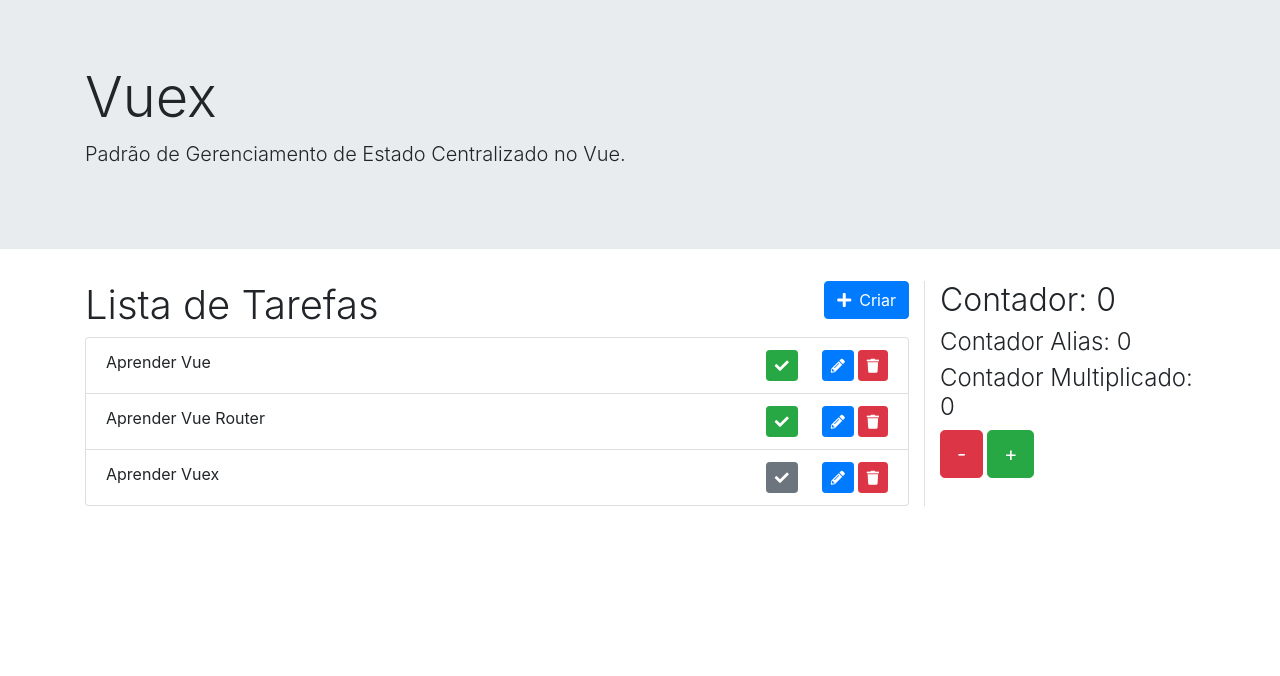
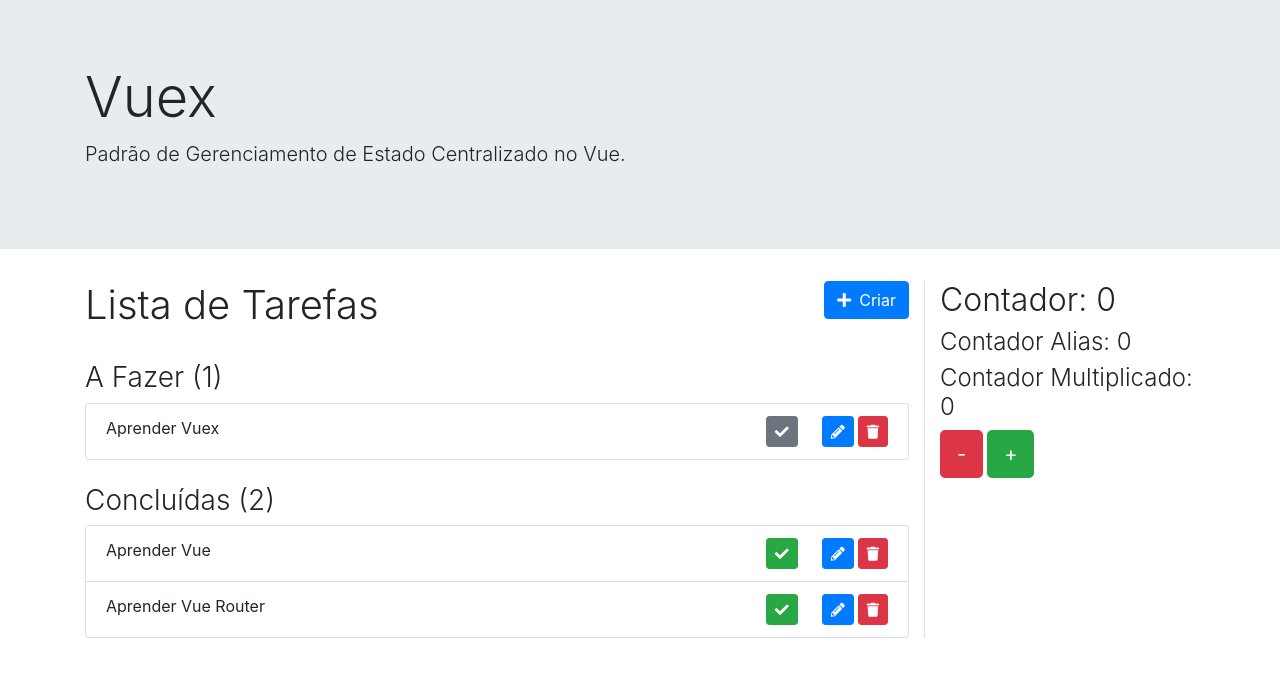
Before and after one commit to lourencofelipe/vue-vuex, a Vue app: page / in a window 1280 px wide. Shown: the top 676 px of the page. Built offline with nearby package versions, Linux system fonts and the light colour scheme.

Commit message:
Adding getters like properties

```diff
--- a/src/components/TarefasLista.vue
+++ b/src/components/TarefasLista.vue
@@ -15,15 +15,29 @@
             </div>
         </div>
 
-        <ul class="list-group" v-if="tarefas.length > 0">
+        <h3 class="font-weight-light mt-4">A Fazer ({{ $store.getters.tarefasAFazer.length }})</h3>
+
+        <ul class="list-group" v-if="$store.getters.tarefasAFazer.length > 0">
             <TarefasListaIten
-                v-for="tarefa in tarefas"
+                v-for="tarefa in $store.getters.tarefasAFazer"
                 :key="tarefa.id"
                 :tarefa="tarefa"
                 @editar="selecionarTarefaParaEdicao" />
         </ul>
 
-        <p v-else>Nenhuma tarefa criada.</p>
+        <p v-else>Nenhuma tarefa a fazer./p>
+
+            <h3 class="font-weight-light mt-4">Concluídas ({{ $store.getters.totalDeTarefasConcluidas }})</h3>
+
+        <ul class="list-group" v-if="tarefasConcluidas.length > 0">
+            <TarefasListaIten
+                v-for="tarefa in tarefasConcluidas"
+                :key="tarefa.id"
+                :tarefa="tarefa"
+                @editar="selecionarTarefaParaEdicao" />
+        </ul>
+
+        <p v-else>Nenhuma tarefa concluída.</p>
 
         <TarefaSalvar
             v-if="exibirFormulario"
@@ -50,7 +64,10 @@
         }
     },
     computed: {
-        ...mapState(['tarefas'])
+        ...mapState(['tarefas']),
+        tarefasConcluidas() {
+            return this.$store.getters.tarefasConcluidas
+        }
     },
     methods: {
         exibirFormularioCriarTarefa() {
```
